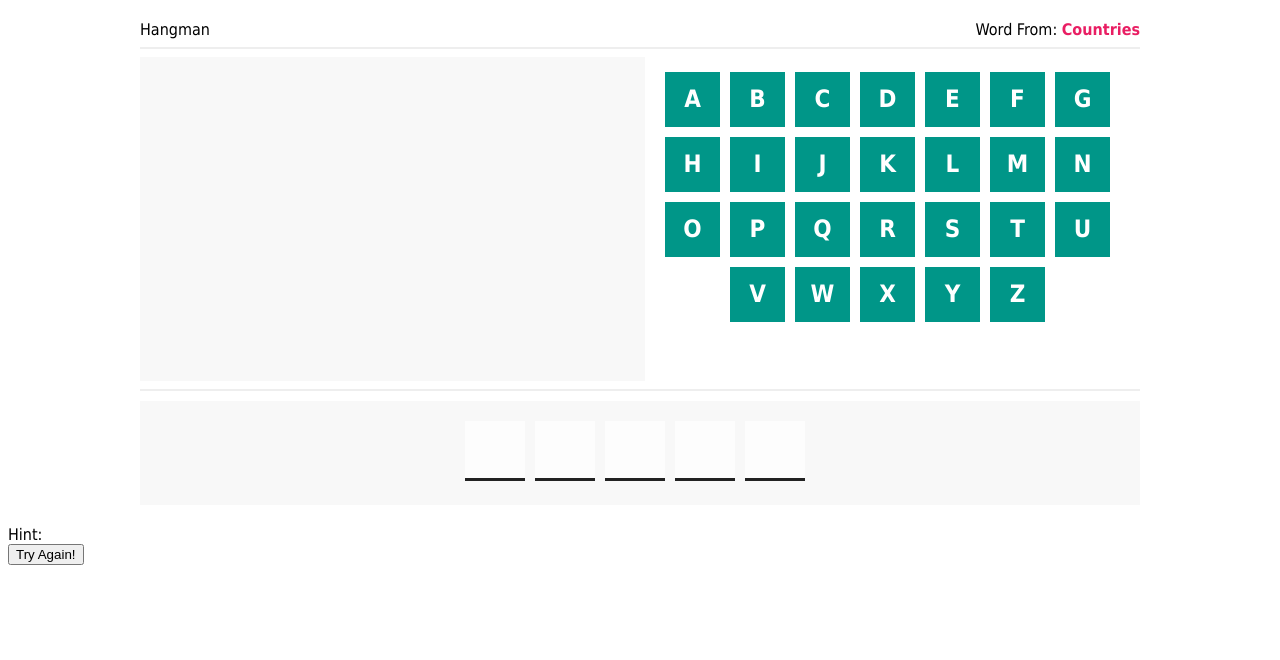
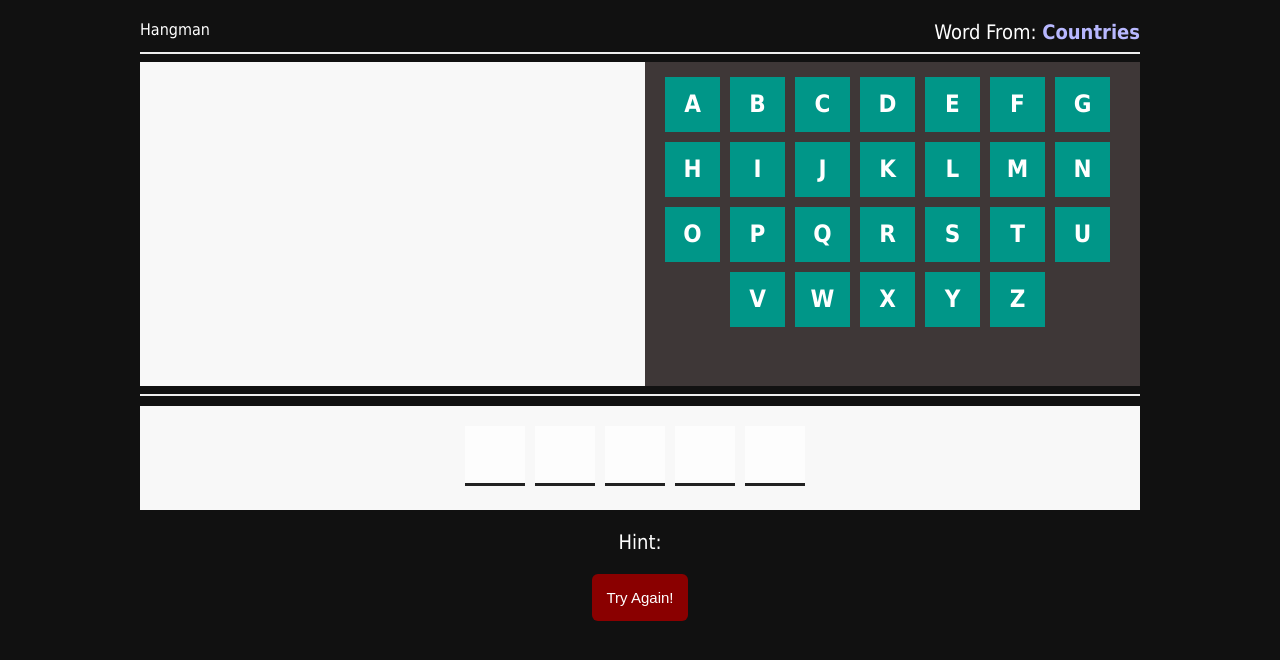
Before and after one commit to alim-99/hangman_game, a plain HTML site: page index.html in a window 1280 px wide. Drawn offline with Linux system fonts and the light colour scheme.

Commit message:
Update main.css

```diff
--- a/style/main.css
+++ b/style/main.css
@@ -1,40 +1,54 @@
 * {
   box-sizing: border-box;
 }
+
 body {
   font-family: Tahoma, Arial;
+  background-color: #111111;
 }
+
 .container {
   margin: 20px auto;
   width: 1000px
 }
+
 .row {
   display: flex;
 }
+
 hr {
   border: 1px solid #EEE;
 }
+
 .game-info {
   display: flex;
+  color: white;
 }
+
 .game-info .game-name {
   flex: 1;
 }
+
 .game-info .category {
   flex: 1;
   text-align: right;
+  color: white;
+  font-size: 20px;
 }
+
 .game-info .category span {
   text-transform: capitalize;
-    color: #E91E63;
+  color: #B8B8FF;
   font-weight: bold;
 }
+
 .hangman-draw {
   flex: 1;
   background-color: #F8F8F8;
   padding: 20px;
   height: 324px;
 }
+
 .hangman-draw .the-draw {
   width: 60px;
   height: 280px;
@@ -44,6 +58,7 @@
   left: -60px;
   display: none;
 }
+
 .hangman-draw .the-stand {
   position: absolute;
   width: 4px;
@@ -53,9 +68,11 @@
   margin-left: -2px;
   display: none;
 }
+
 .hangman-draw .the-hang {
   display: none;
   }
+
 .hangman-draw .the-hang:before {
   content: '';
   position: absolute;
@@ -65,6 +82,7 @@
   left: 30px;
   top: 15px;
 }
+
 .hangman-draw .the-hang:after {
   content: '';
   position: absolute;
@@ -74,6 +92,7 @@
   left: 130px;
   top: 15px;
 }
+
 .hangman-draw .the-rope {
   width: 70px;
   height: 70px;
@@ -84,6 +103,7 @@
   border: 4px dashed #222;
   display: none;
 }
+
 .hangman-draw .the-man .head {
   width: 50px;
   height: 50px;
@@ -94,6 +114,7 @@
   top: 55px;
   display: none;
 }
+
 .hangman-draw .the-man .body {
   position: absolute;
   background-color: #222;
@@ -103,17 +124,21 @@
   left: 130px;
   display: none;
 }
+
 .hangman-draw .the-man .hands {
   display: none;
 }
+
 .hangman-draw .the-man .hands:before {
   left: 85px;
   transform: rotate(30deg);
 }
+
 .hangman-draw .the-man .hands:after {
   left: 130px;
   transform: rotate(-30deg);
 }
+
 .hangman-draw .the-man .hands:before,
 .hangman-draw .the-man .hands:after {
   content: '';
@@ -123,6 +148,7 @@
   background-color: #222;
   top: 140px;
 }
+
 .hangman-draw .the-man .legs {
   display: none;
 }
@@ -143,38 +169,50 @@
   background-color: #222;
   top: 220px;
 }
+
 .hangman-draw.wrong-1 .the-draw {
   display: block;
 }
+
 .hangman-draw.wrong-2 .the-stand {
   display: block;
 }
+
 .hangman-draw.wrong-3 .the-hang {
   display: block;
 }
+
 .hangman-draw.wrong-4 .the-rope {
   display: block;
 }
+
 .hangman-draw.wrong-5 .head {
   display: block;
 }
+
 .hangman-draw.wrong-6 .body {
   display: block;
 }
+
 .hangman-draw.wrong-7 .hands {
   display: block;
 }
+
 .hangman-draw.wrong-8 .legs {
   display: block;
 }
+
 .letters {
   flex: 1;
   padding: 15px;
   text-align: center;
+  background-color: #3e3737;
 }
+
 .letters.finished {
   pointer-events: none;
 }
+
 .letters .letter-box {
   width: 55px;
   height: 55px;
@@ -189,11 +227,13 @@
   cursor: pointer;
   margin-bottom: 10px;
 }
+
 .letters .letter-box.clicked {
   background-color: #222;
   opacity: .2;
   pointer-events: none;
 }
+
 .letters-guess {
   margin: 10px auto;
   background-color: #F8F8F8;
@@ -202,6 +242,7 @@
   justify-content: center;
   min-height: 104px;
 }
+
 .letters-guess span {
   width: 60px;
   height: 60px;
@@ -215,11 +256,13 @@
   border-bottom: 3px solid #222;
   transition: .3s;
 }
+
 .letters-guess span.with-space {
   background: none;
   border-bottom: none;
   position: relative;
 }
+
 .letters-guess span.with-space:before {
   content: '';
   width: 20px;
@@ -230,6 +273,7 @@
   top: 50%;
   transform: translate(-50%, -50%);
 }
+
 .popup_fail {
   position: fixed;
   background-color: #009688;
@@ -242,3 +286,25 @@
   border: 1px solid #CCC;
   color: #FFF;
 }
+
+.game-hint {
+  font-size: 20px;
+  text-align: center;
+  color: white;
+  margin-bottom: 20px;
+}
+
+.btn  {
+  text-align: center;
+}
+
+.btn button {
+  border: none;
+  border-radius: 6px;
+  background-color: #8A0000;
+  color: white;
+  font-size: 15px;
+  width: fit-content;
+  padding: 15px;
+  cursor: pointer;
+}
```
Lines whose indentation alone changed are shown as unchanged.
